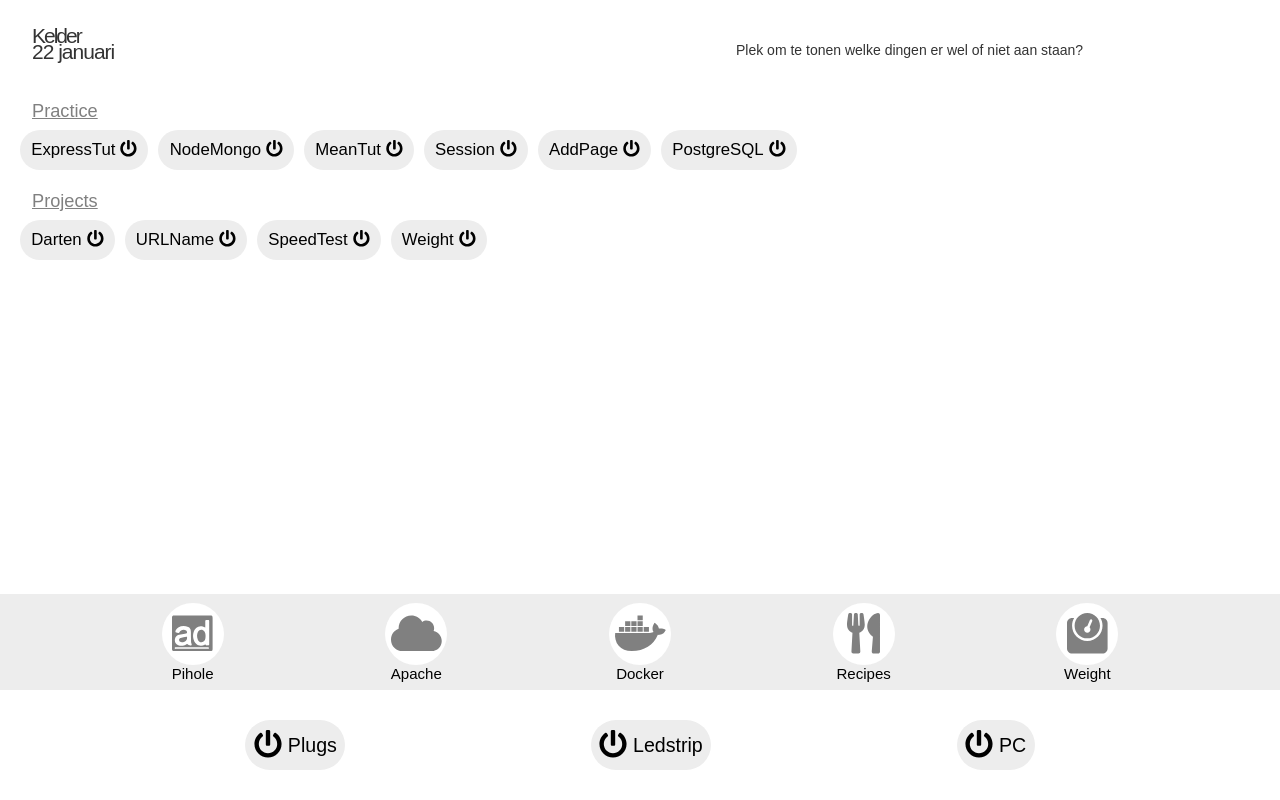
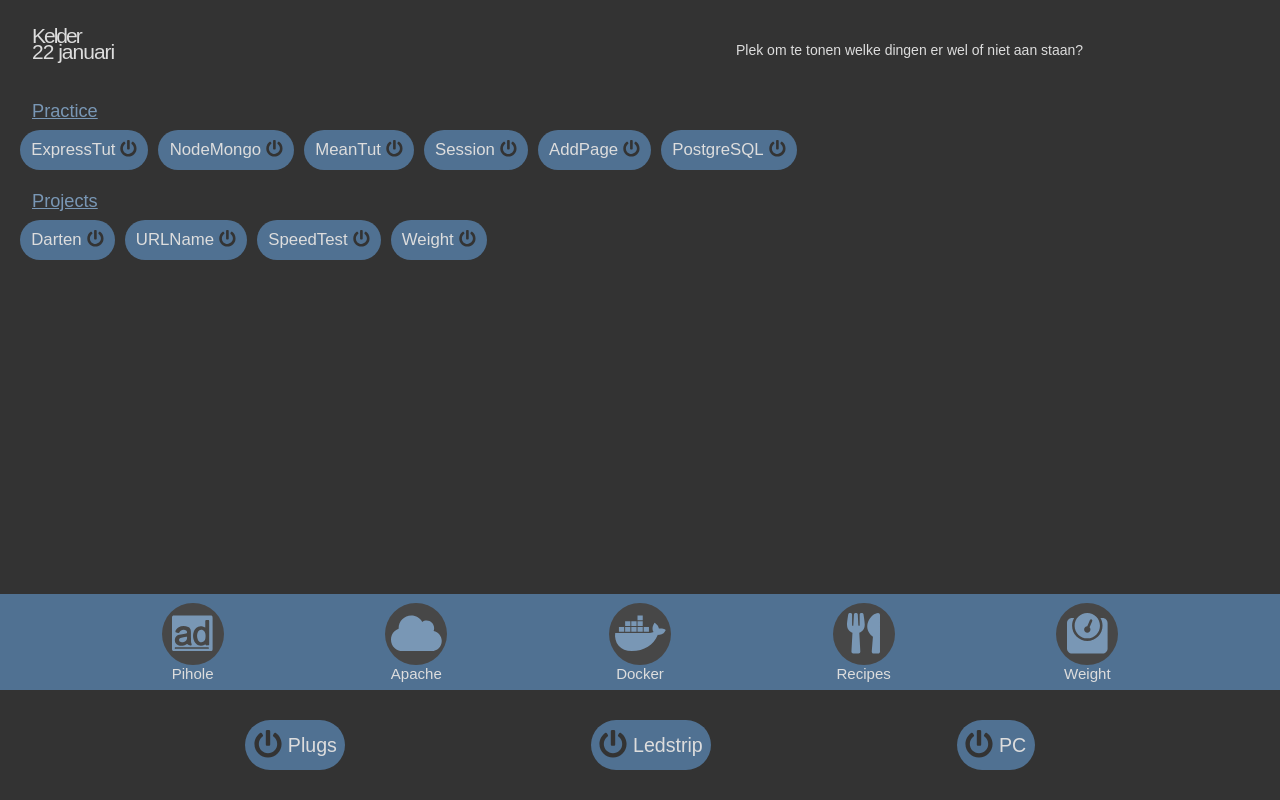
Before and after one commit to ASdeWekker/kelder, a React (Create React App) app in the folder client/: page / in a window 1280 px wide. Built offline with nearby package versions, Linux system fonts and the light colour scheme.

Commit message:
choose a new color scheme

```diff
--- a/client/src/index.css
+++ b/client/src/index.css
@@ -3,7 +3,7 @@
 }
 
 html, body, #root, .App {
-  background: #fff;
+  background: #333;
   height: 100%;
   margin: 0;
   padding: 0;
@@ -13,13 +13,14 @@ html, body, #root, .App {
 button {
   background: none;
   border: none;
+  color: #ddd;
   font-family: Arial, sans-serif;
   padding: 0;
 }
 
 html {
   box-sizing: border-box;
-  color: #333;
+  color: #ddd;
   font-family: Arial, sans-serif;
   font-size: 14px;
 }
@@ -79,7 +80,7 @@ html body #root .App .body .container {
   width: 100%;
 }
 html body #root .App .body .container--header {
-  color: #808080;
+  color: #7997b5;
   font-size: 1.3em;
   font-weight: 400;
   height: 22px;
@@ -97,7 +98,7 @@ html body #root .App .body .container--wrapper {
   -webkit-overflow-scrolling: touch;
 }
 html body #root .App .body .container--wrapper--button {
-  background: #ededed;
+  background: #507192;
   border-radius: 20px;
   display: inline-block;
   margin-right: 10px;
@@ -111,6 +112,7 @@ html body #root .App .body .container--wrapper--button--link {
   margin: 0;
 }
 html body #root .App .body .container--wrapper--button--toggle {
+  color: #333;
   font-size: 1.2em;
   margin-left: 0.3em;
 }
@@ -125,7 +127,7 @@ html body #root .App .bottom {
   width: 100%;
 }
 html body #root .App .bottom .most-used-places {
-  background: #ededed;
+  background: #507192;
   height: 96px;
   width: 100%;
 }
@@ -143,9 +145,9 @@ html body #root .App .bottom .most-used-places .container--button {
 }
 html body #root .App .bottom .most-used-places .container--button--circle {
   align-items: center;
-  background: #fff;
+  background: #474747;
   border-radius: 50%;
-  color: #808080;
+  color: #7997b5;
   display: flex;
   font-size: 40.6px;
   height: 62px;
@@ -172,13 +174,14 @@ html body #root .App .bottom .home-control .container {
 }
 html body #root .App .bottom .home-control .container--button {
   align-items: center;
-  background: #ededed;
+  background: #507192;
   border-radius: 30px;
   display: flex;
   height: 50px;
   padding: 0 0.6em;
 }
 html body #root .App .bottom .home-control .container--button--icon {
+  color: #333;
   font-size: 2em;
   margin-right: 6px;
 }
--- a/client/src/index.sass
+++ b/client/src/index.sass
@@ -3,11 +3,10 @@
 
 
 // Variables.
-$bg: #fff
-$bg-alt: #ededed
-$text: #333
-$text-alt: #808080
-$text-alt-2: #7a7a7a
+$bg: #333
+$bg-alt: lighten(#2c3e50, 20%)
+$text: #ddd
+$text-alt: lighten($bg-alt, 15%)
 
 $headerHeight: 100px
 $marginLeft: 32px
@@ -27,6 +26,7 @@ html, body, #root, .App
 button
 	background: none
 	border: none
+	color: $text
 	font-family: Arial, sans-serif
 	padding: 0
 
@@ -129,6 +129,7 @@ html
 									margin: 0
 
 								&--toggle
+									color: $bg
 									font-size: 1.2em
 									margin-left: 0.3em
 
@@ -161,7 +162,7 @@ html
 
 								&--circle
 									align-items: center
-									background: $bg
+									background: lighten($bg, 8%)
 									border-radius: 50%
 									color: $text-alt
 									display: flex
@@ -197,6 +198,7 @@ html
 								padding: 0 0.6em
 
 								&--icon
+									color: $bg
 									font-size: 2em
 									margin-right: 6px
 
```
